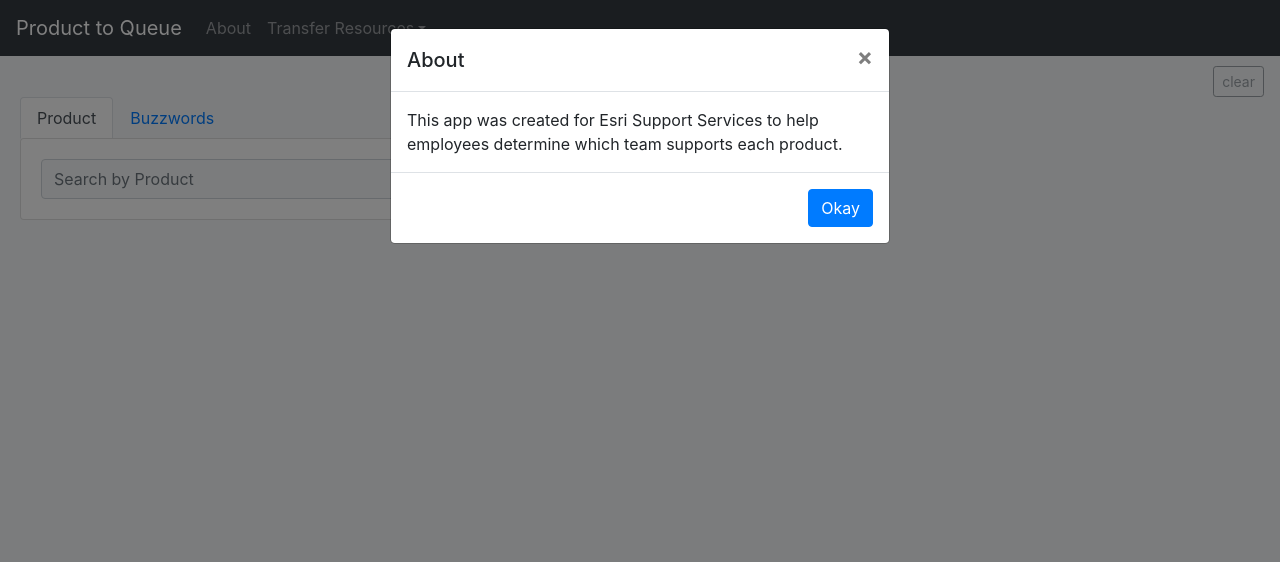
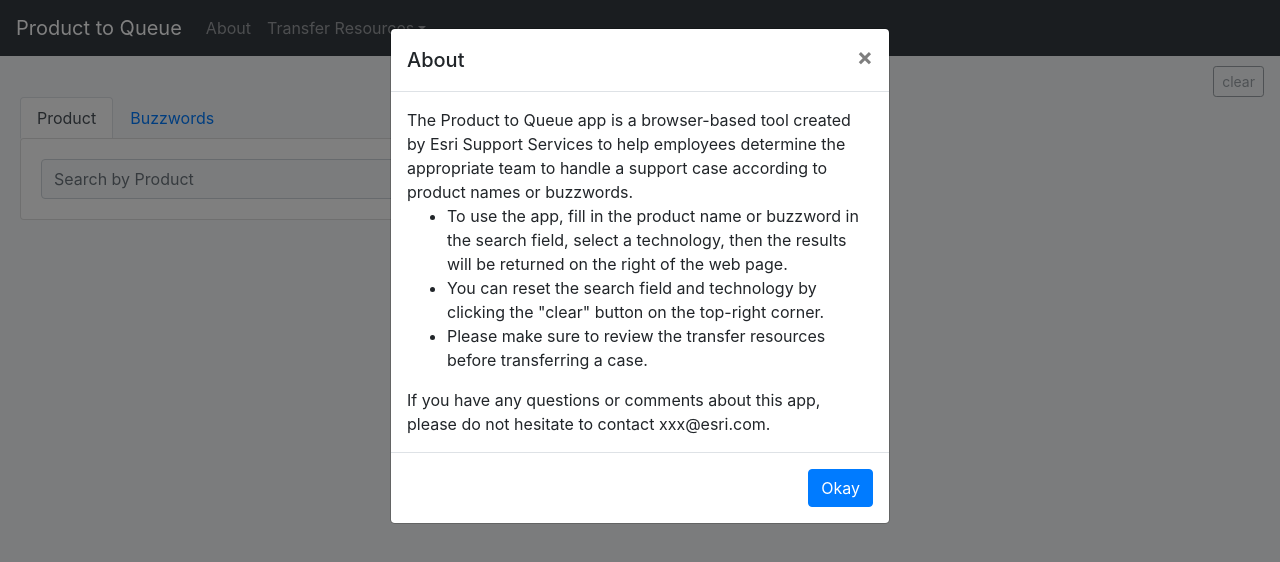
Before and after one commit to benelan/product2queue, a React (Create React App) app: page / in a window 1280 px wide. Both pictures are taken after a click on the link "About". Shown: the top 562 px of the page. Built offline with nearby package versions, Linux system fonts and the light colour scheme.

Commit message:
updated content in the "about" modal

```diff
--- a/src/components/ui/About.js
+++ b/src/components/ui/About.js
@@ -14,11 +14,22 @@
 
   return (
     <div>
-      <NavLink color="link" onClick={toggle} style={{cursor: "pointer"}}>{buttonLabel}</NavLink>
+      <NavLink color="link" onClick={toggle} style={{ cursor: "pointer" }}>{buttonLabel}</NavLink>
       <Modal isOpen={modal} toggle={toggle} className={className}>
         <ModalHeader toggle={toggle}>About</ModalHeader>
         <ModalBody>
-        This app was created for Esri Support Services to help employees determine which team supports each product.
+          The Product to Queue app is a browser-based tool created by Esri Support Services to help employees
+          determine the appropriate team to handle a support case according to product names or buzzwords.<br />
+
+          <ul>
+            <li>To use the app, fill in the product name or buzzword in the search field, select a technology,
+          then the results will be returned on the right of the web page.</li>
+            <li>You can reset the search field and technology by clicking the "clear" button on the top-right corner. </li>
+            <li>Please make sure to review the transfer resources before transferring a case.</li>
+          </ul>
+
+          If you have any questions or comments about this app, please do not hesitate to contact xxx@esri.com. <br />
+
         </ModalBody>
         <ModalFooter>
           <Button color="primary" onClick={toggle}>Okay</Button>{' '}
```
